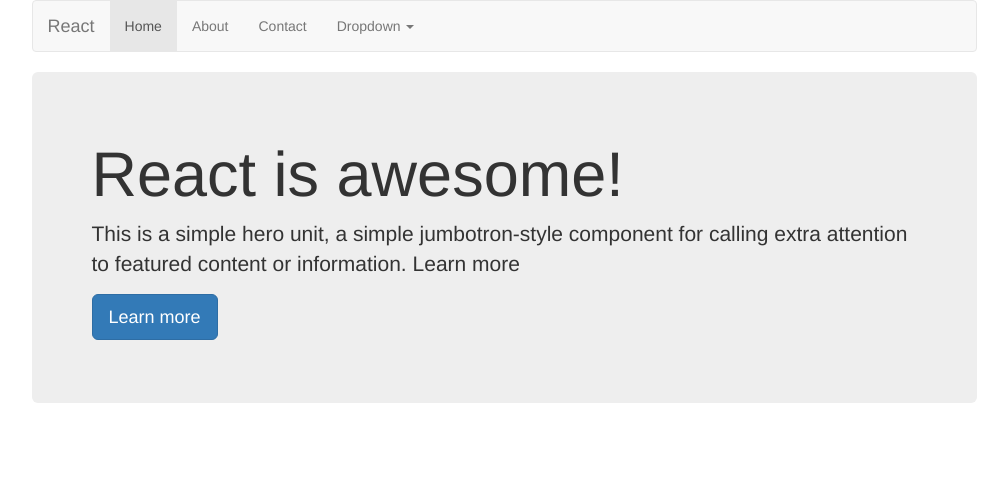
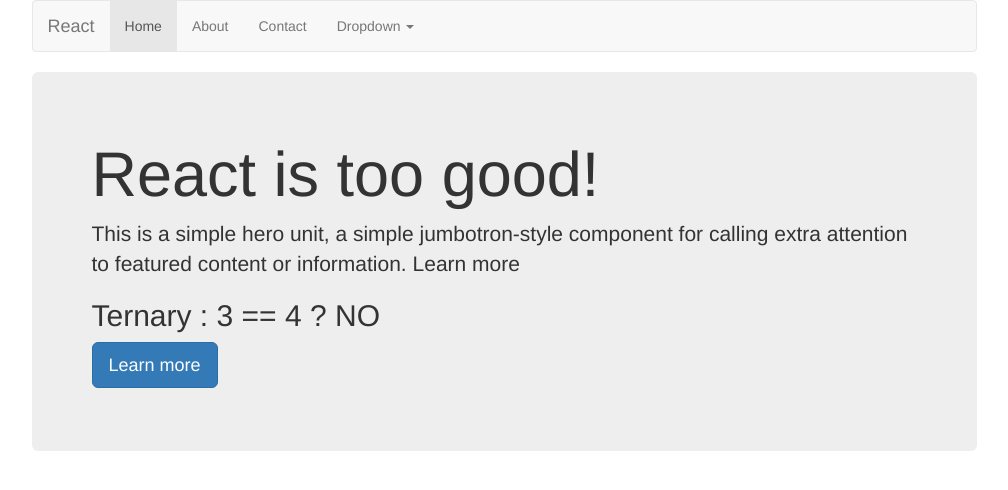
Before and after one commit to anismomin/react, a React app: page / in a window 1280 px wide. Shown: the whole page, without its empty margins (136-1144 px from the left). Built offline with nearby package versions, Linux system fonts and the light colour scheme.

Commit message:
dynamic data with variable

```diff
--- a/src/app/components/Home.js
+++ b/src/app/components/Home.js
@@ -2,10 +2,18 @@
 
 export class Home extends React.Component {
 	render() {
+		let heading = 'React is awesome!';
+		let para = 'This is a simple hero unit, a simple jumbotron-style component for calling extra attention to featured content or information. Learn more';
+
+		if(true) {
+			heading = 'React is too good!';
+		}
+
 		return (
 			<div className="jumbotron">
-			  <h1>React is awesome!</h1>
-			  <p>This is a simple hero unit, a simple jumbotron-style component for calling extra attention to featured content or information. Learn more</p>
+			  <h1> { heading }</h1>
+			  <p>{ para }</p>
+			  <h2>	Ternary : 3 == 4 ? {4 == 5 ? 'YES': 'NO' }</h2>
 			  <p><a className="btn btn-primary btn-lg" href="#" role="button">Learn more</a></p>
 			</div>
 		);
```
Also changed, not shown: dist/app/bundle.js, dist/index.html, 1 other file.
